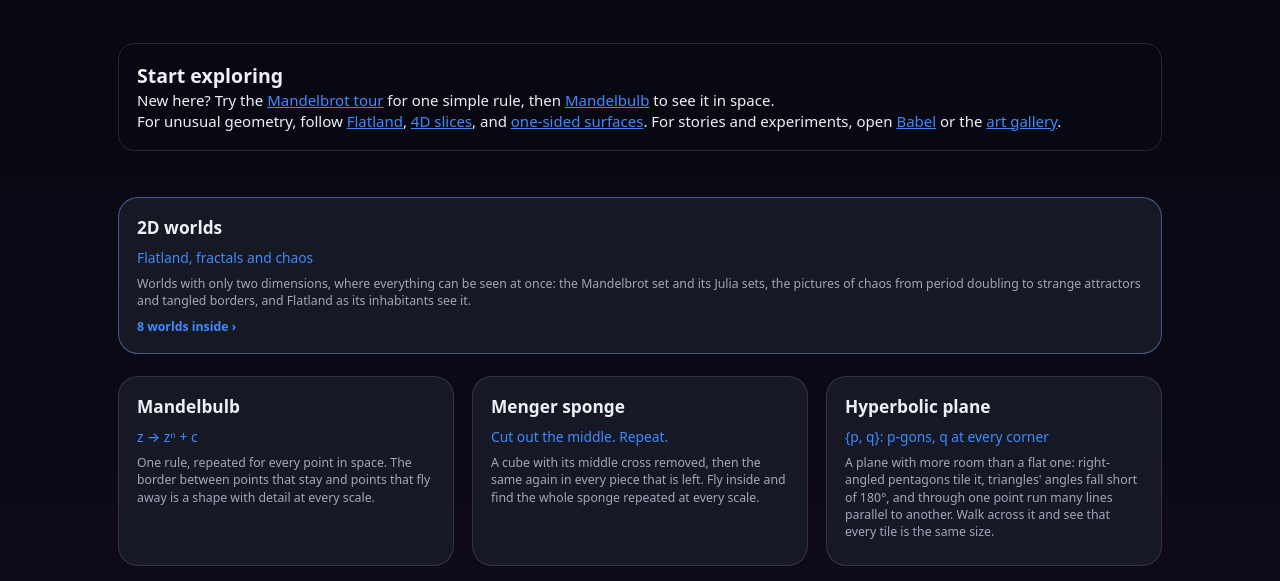
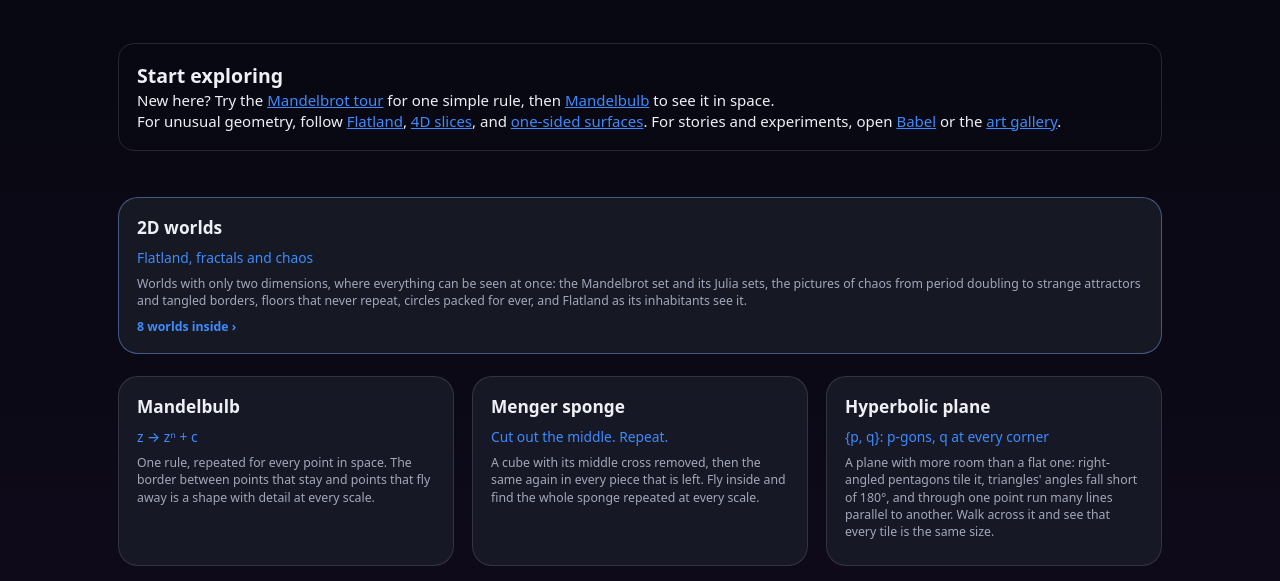
Before and after one commit to jostylr/ratmath-worlds-web, a website: page index.html in a window 1280 px wide. Shown: the part 154-735 px from the top of the page. Drawn offline with Linux system fonts and the light colour scheme.

Commit message:
The 2D shelf's card mentions tilings and circles
Co-Authored-By: Claude Opus 5.5 <noreply@anthropic.com>

```diff
--- a/index.html
+++ b/index.html
@@ -28,7 +28,7 @@
     <a class="card shelf" href="flat.html">
       <h2>2D worlds</h2>
       <p class="formula">Flatland, fractals and chaos</p>
-      <p>Worlds with only two dimensions, where everything can be seen at once: the Mandelbrot set and its Julia sets, the pictures of chaos from period doubling to strange attractors and tangled borders, and Flatland as its inhabitants see it.</p>
+      <p>Worlds with only two dimensions, where everything can be seen at once: the Mandelbrot set and its Julia sets, the pictures of chaos from period doubling to strange attractors and tangled borders, floors that never repeat, circles packed for ever, and Flatland as its inhabitants see it.</p>
       <p class="count">8 worlds inside ›</p>
     </a>
     <nav class="cards" aria-label="Worlds">
```
Also changed, not shown: flat.html (+2 -2 lines).
